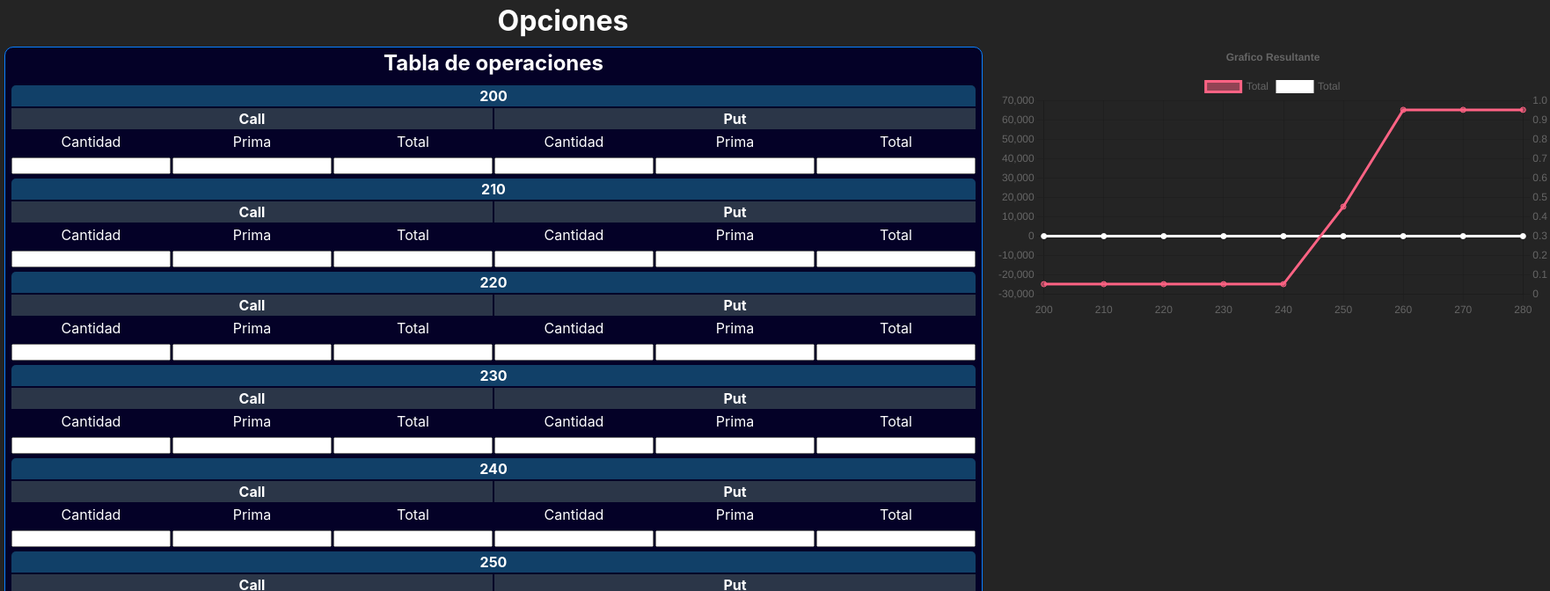
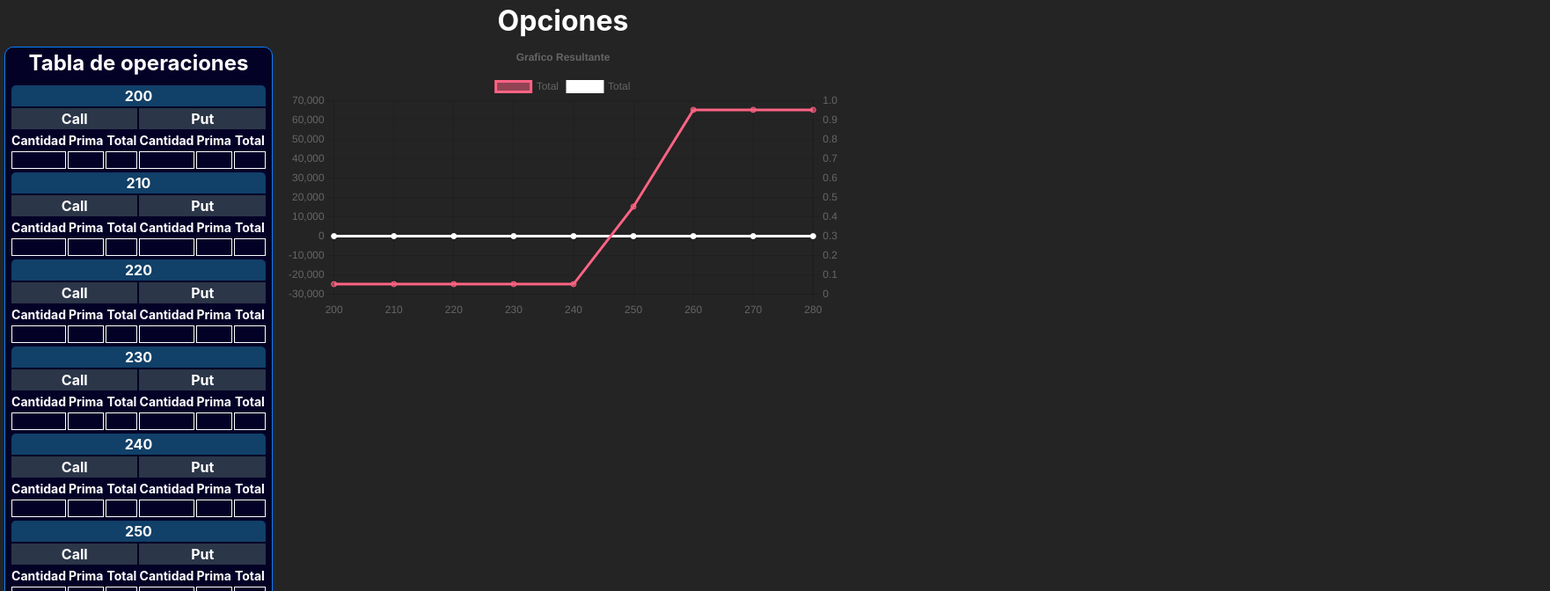
Before and after one commit to Santiago1987/vikingo-bursatil-app, a React (Vite) app in the folder frontend/: page / in a window 1280 px wide. Shown: the top 672 px of the page at 88% size, 1762 px wide, since content can reach past the window. Built offline with nearby package versions, Linux system fonts and the light colour scheme.

Commit message:
estilo de tabla operaciones

```diff
--- a/frontend/src/opciones/components/tablaBases/BasesTabla.css
+++ b/frontend/src/opciones/components/tablaBases/BasesTabla.css
@@ -1,3 +1,12 @@
+.td-tableOpction-title {
+    font-size: 14px;
+    text-align: center;
+    width: 64px;
+    font-weight: bold;
+    height: 20px;
+    vertical-align: middle;
+}
+
 .tabla-operaciones {
     width: 100%;
 }
--- a/frontend/src/opciones/components/tablaBases/BasesTabla.tsx
+++ b/frontend/src/opciones/components/tablaBases/BasesTabla.tsx
@@ -29,12 +29,12 @@ export const BasesTabla = ({ base, callList, putList }: Props) => {
             </th>
           </tr>
           <tr>
-            <td>Cantidad</td>
-            <td>Prima</td>
-            <td>Total</td>
-            <td>Cantidad</td>
-            <td>Prima</td>
-            <td>Total</td>
+            <td className="td-tableOpction-title">Cantidad</td>
+            <td className="td-tableOpction-title">Prima</td>
+            <td className="td-tableOpction-title">Total</td>
+            <td className="td-tableOpction-title">Cantidad</td>
+            <td className="td-tableOpction-title">Prima</td>
+            <td className="td-tableOpction-title">Total</td>
           </tr>
           <Rows calls={callList} puts={putList} />
         </tbody>
--- a/frontend/src/opciones/components/tablaBases/Rows.css
+++ b/frontend/src/opciones/components/tablaBases/Rows.css
@@ -1,5 +1,17 @@
-td {
-  width: 20px;
+.td-tableOption {
+  font-size: 12px;
+  text-align: right;
+  width: 64px;
+  font-weight: normal;
+  height: 20px;
+  vertical-align: middle;
+  position: relative;
+  border: 1px solid;
 }
 
-.input-row {}
+.input-row {
+  border:0;
+  opacity: 0;
+  pointer-events: none;
+  width: 100%;
+}
--- a/frontend/src/opciones/components/tablaBases/Rows.tsx
+++ b/frontend/src/opciones/components/tablaBases/Rows.tsx
@@ -13,23 +13,23 @@ export const Rows = ({ calls, puts }: Props) => {
   if (calls.length === 0 && puts.length === 0) {
     return (
       <tr className="rows">
-        <td>
-          <input />
+        <td className="td-tableOption">
+          <input className="input-row" />
         </td>
-        <td>
-          <input />
+        <td className="td-tableOption">
+          <input className="input-row" />
         </td>
-        <td>
-          <input />
+        <td className="td-tableOption">
+          <input className="input-row" />
         </td>
-        <td>
-          <input />
+        <td className="td-tableOption">
+          <input className="input-row" />
         </td>
-        <td>
-          <input />
+        <td className="td-tableOption">
+          <input className="input-row" />
         </td>
-        <td>
-          <input />
+        <td className="td-tableOption">
+          <input className="input-row" />
         </td>
       </tr>
     );
@@ -54,14 +54,15 @@ export const Rows = ({ calls, puts }: Props) => {
 
         return (
           <tr className="rows" key={index}>
-            <td>
-              <input value={cantCall} />
+            <td className="td-tableOption">
+              <input className="input-row" value={cantCall} />
             </td>
-            <td>
-              <input value={primaCall} />
+            <td className="td-tableOption">
+              <input className="input-row" value={primaCall} />
             </td>
-            <td>
+            <td className="td-tableOption">
               <input
+                className="input-row"
                 value={
                   primaCall && cantCall
                     ? redondearDecimales(+primaCall * +cantCall, 2)
@@ -69,14 +70,15 @@ export const Rows = ({ calls, puts }: Props) => {
                 }
               />
             </td>
-            <td>
-              <input value={cantPut} />
+            <td className="td-tableOption">
+              <input className="input-row" value={cantPut} />
             </td>
-            <td>
-              <input value={primaPut} />
+            <td className="td-tableOption">
+              <input className="input-row" value={primaPut} />
             </td>
-            <td>
+            <td className="td-tableOption">
               <input
+                className="input-row"
                 value={
                   primaPut && cantPut
                     ? redondearDecimales(+primaPut * +cantPut, 2)
```
